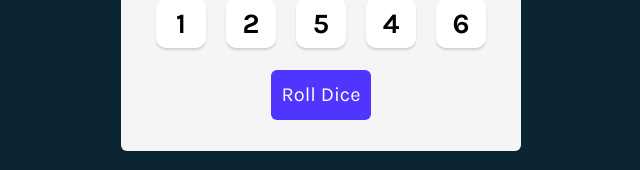
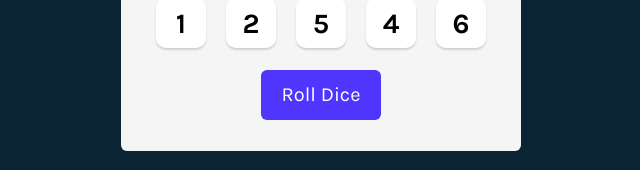
Before and after one commit to KartikMarwal25/Tenzies, a React (Vite) app in the folder Tenzies/: page / in a window 1280 px wide. Shown: the part 449-619 px from the top of the page, without its empty margins (319-959 px from the left). Built offline with nearby package versions, Linux system fonts and the light colour scheme.

Commit message:
project ready

```diff
--- a/Tenzies/package.json
+++ b/Tenzies/package.json
@@ -11,6 +11,7 @@
   },
   "dependencies": {
     "react": "^19.1.0",
+    "react-confetti": "^6.4.0",
     "react-dom": "^19.1.0"
   },
   "devDependencies": {
--- a/Tenzies/src/components/die.jsx
+++ b/Tenzies/src/components/die.jsx
@@ -5,7 +5,12 @@ export default function Die(props){
     }
     return (
         <>
-        <button  onClick={props.fun} style={styles}>{props.value}</button>
+        <button  onClick={props.fun} style={styles}
+        aria-pressed={props.isHeld}
+        aria-label={
+            `Die showing ${props.value} and is ${props.isHeld ? "held" : "not held"}`
+        }
+        >{props.value}</button>
         </>
     )
 }
--- a/Tenzies/src/index.css
+++ b/Tenzies/src/index.css
@@ -67,7 +67,9 @@
  }
  .roll-dice{
     height: 50px;
-    width: 100px;
+    white-space: nowrap;
+    padding: 6px 21px;
+    width: auto;
     border: none;
     border-radius: 6px;
     background-color: #5035ff;
@@ -75,3 +77,15 @@
     font-family: Karla;
     font-size: 1.25rem;
  }
+
+ .sr-only {
+    position: absolute;
+    width: 1px;
+    height: 1px;
+    padding: 0;
+    margin: -1px;
+    overflow: hidden;
+    clip: rect(0, 0, 0, 0);
+    white-space: nowrap;
+    border: 0;
+}
--- a/Tenzies/src/main.jsx
+++ b/Tenzies/src/main.jsx
@@ -1,22 +1,21 @@
 import Die from "./components/die.jsx";
-import { useState } from "react";
+import Confetti from "react-confetti";
+import { useEffect, useRef, useState } from "react";
 export default function Main() {
 
-    const [dice, setDice] = useState(generateAllNewDice());
+    const [dice, setDice] = useState(()=>generateAllNewDice());
+    const buttonRef = useRef(null);
 
 
 
+    const gameWon =(dice.every(die => die.isHeld && die.value === dice[0].value))
 
 
-
-
-
-
-
-
-
-
-
+    useEffect(() => {
+        if (gameWon) {
+            buttonRef.current.focus();
+        }
+    }, [gameWon]);
 
     function holdDice(id) {
         setDice(oldDice => oldDice.map((die, index) =>
@@ -46,14 +45,18 @@ export default function Main() {
     return (
         <>
         <main>
+            {gameWon && <Confetti />}
+            <div aria-live="polite" className="sr-only">
+                {gameWon && <p >Congratulations! You won! Press "New Game" to start again.</p>}
+            </div>
              <h1 className="title">Tenzies</h1>
             <p className="instructions">Roll until all dice are the same. Click each die to freeze it at its current value between rolls.</p>
             <div className="container">
                 {diceElements}
             </div>
 
-            <button className="roll-dice" onClick={rollDice}>
-            Roll Dice</button>
+            <button ref={buttonRef} className="roll-dice" onClick={!gameWon?rollDice: ()=>{setDice(generateAllNewDice())}}>
+            {!gameWon?"Roll Dice":"New Game"}</button>
         </main>
 
 
```
Also changed, not shown: 1 other file (tests, documents, lock files or other folders).
